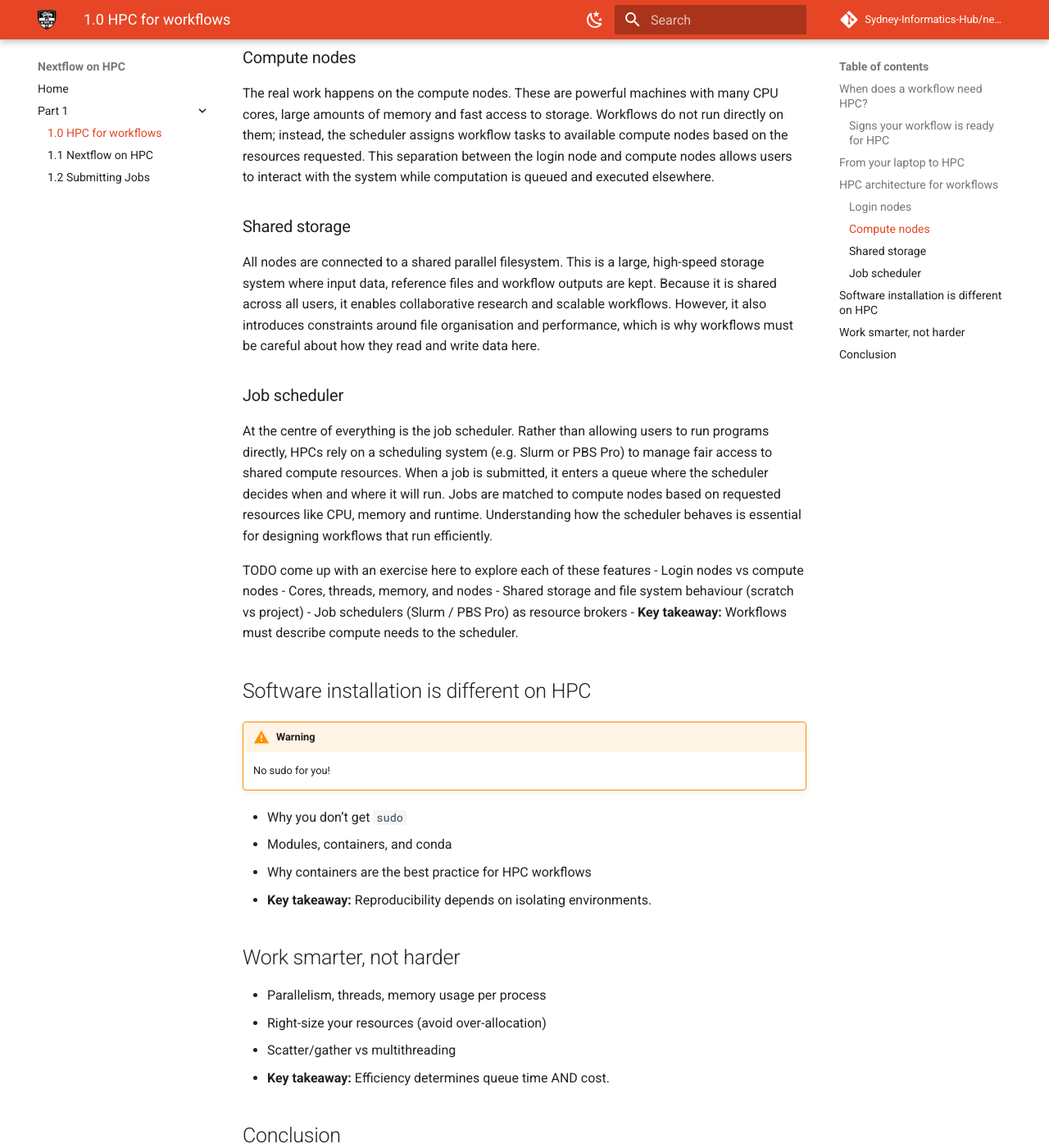
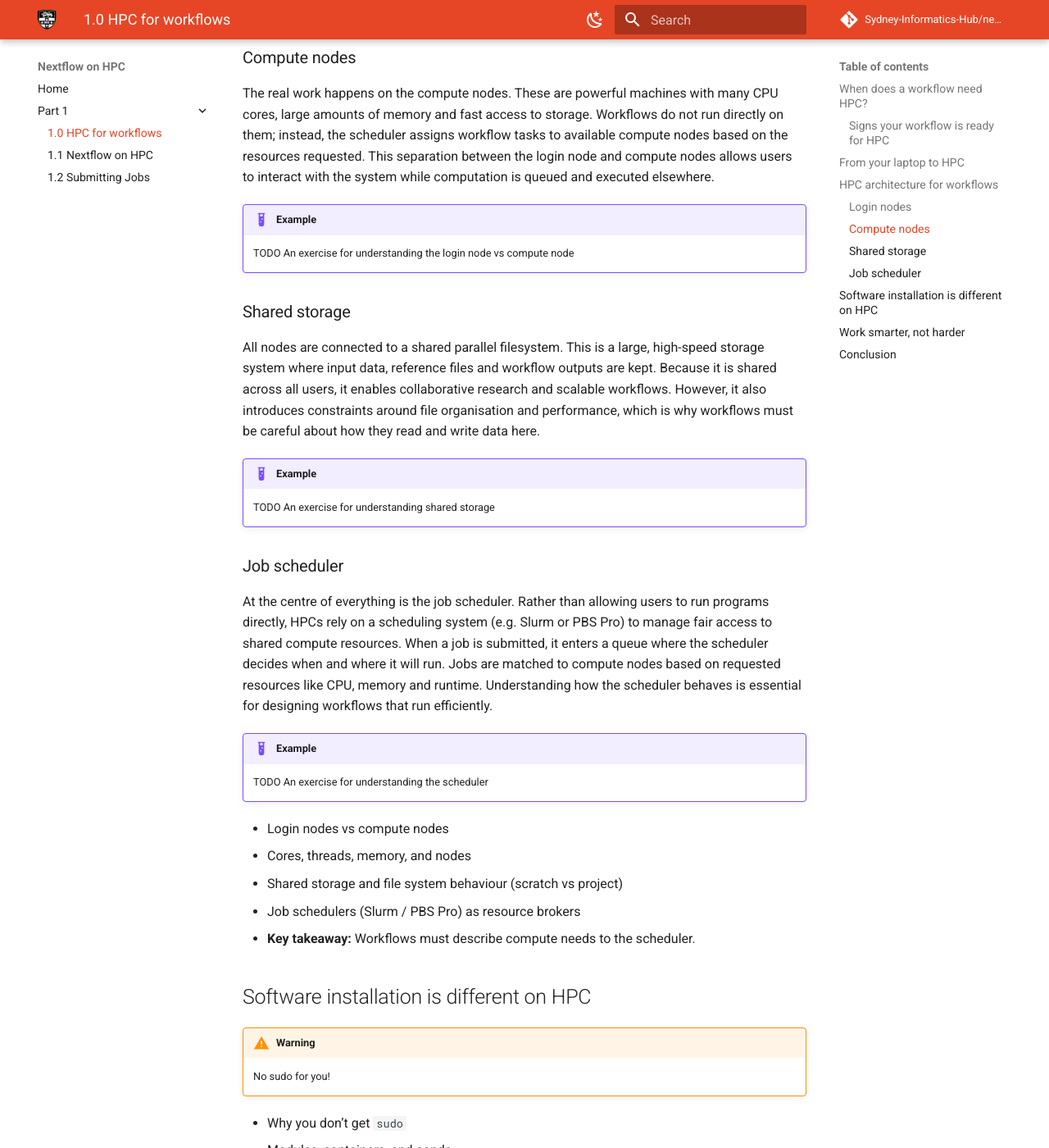
Before and after one commit to Sydney-Informatics-Hub/nextflow-hpc-workshop, an MkDocs documentation site: the page built from docs/part1/00_intro.md, in a window 1280 px wide and 1400 px high, scrolled down 3689 px. Shown: the whole window at 82% size. Built offline with MkDocs 1.6.1 and Material for MkDocs 9.7.7, drawn with Linux system fonts in a browser that asks for light colours; comment, search, counter and statistics services are not loaded.

Commit message:
Add TODOs for 1.1.1 exercises

```diff
--- a/docs/part1/00_intro.md
+++ b/docs/part1/00_intro.md
@@ -56,13 +56,21 @@ When a user connects to an HPC, they first land on a login node. This is a share
 ### Compute nodes
 The real work happens on the compute nodes. These are powerful machines with many CPU cores, large amounts of memory and fast access to storage. Workflows do not run directly on them; instead, the scheduler assigns workflow tasks to available compute nodes based on the resources requested. This separation between the login node and compute nodes allows users to interact with the system while computation is queued and executed elsewhere.
 
+!!! example
+    TODO An exercise for understanding the login node vs compute node
+
 ### Shared storage
 All nodes are connected to a shared parallel filesystem. This is a large, high-speed storage system where input data, reference files and workflow outputs are kept. Because it is shared across all users, it enables collaborative research and scalable workflows. However, it also introduces constraints around file organisation and performance, which is why workflows must be careful about how they read and write data here.
+
+!!! example
+    TODO An exercise for understanding shared storage
 
 ### Job scheduler
 At the centre of everything is the job scheduler. Rather than allowing users to run programs directly, HPCs rely on a scheduling system (e.g. Slurm or PBS Pro) to manage fair access to shared compute resources. When a job is submitted, it enters a queue where the scheduler decides when and where it will run. Jobs are matched to compute nodes based on requested resources like CPU, memory and runtime. Understanding how the scheduler behaves is essential for designing workflows that run efficiently.
 
-TODO come up with an exercise here to explore each of these features
+!!! example
+    TODO An exercise for understanding the scheduler
+
 - Login nodes vs compute nodes
 - Cores, threads, memory, and nodes
 - Shared storage and file system behaviour (scratch vs project)
```
